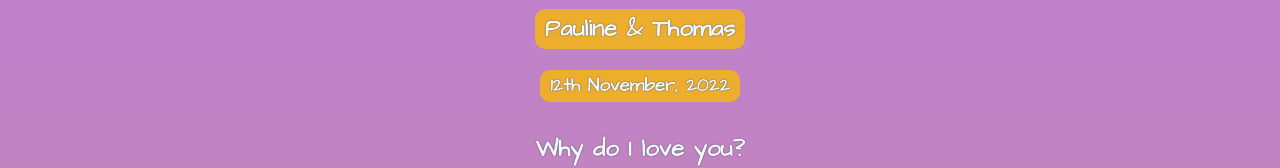
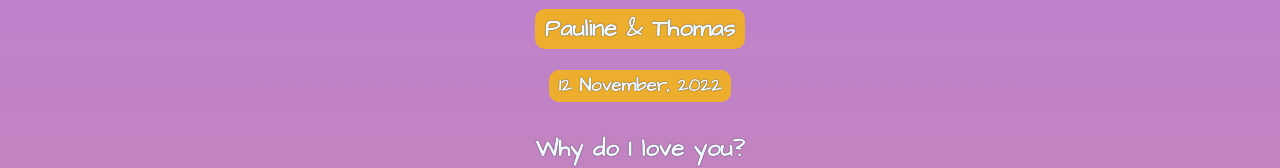
Before and after one commit to Fidelis0001/anniversary-website, a plain HTML site: page index.html in a window 1280 px wide. Shown: the part 423-591 px from the top of the page. Drawn offline with Linux system fonts and the light colour scheme.

Commit message:
Update the date

```diff
--- a/index.html
+++ b/index.html
@@ -18,7 +18,7 @@
       <h1>Happy anniversary, Sunshine!</h1>
       <img src="images/couple.jpg" id="img-couple" />
       <h2 id="aniv-names">Pauline & Thomas</h2>
-      <h3 id="aniv-date">12th November, 2022</h3>
+      <h3 id="aniv-date">12 November, 2022</h3>
     </div>
 
     <div>
```
